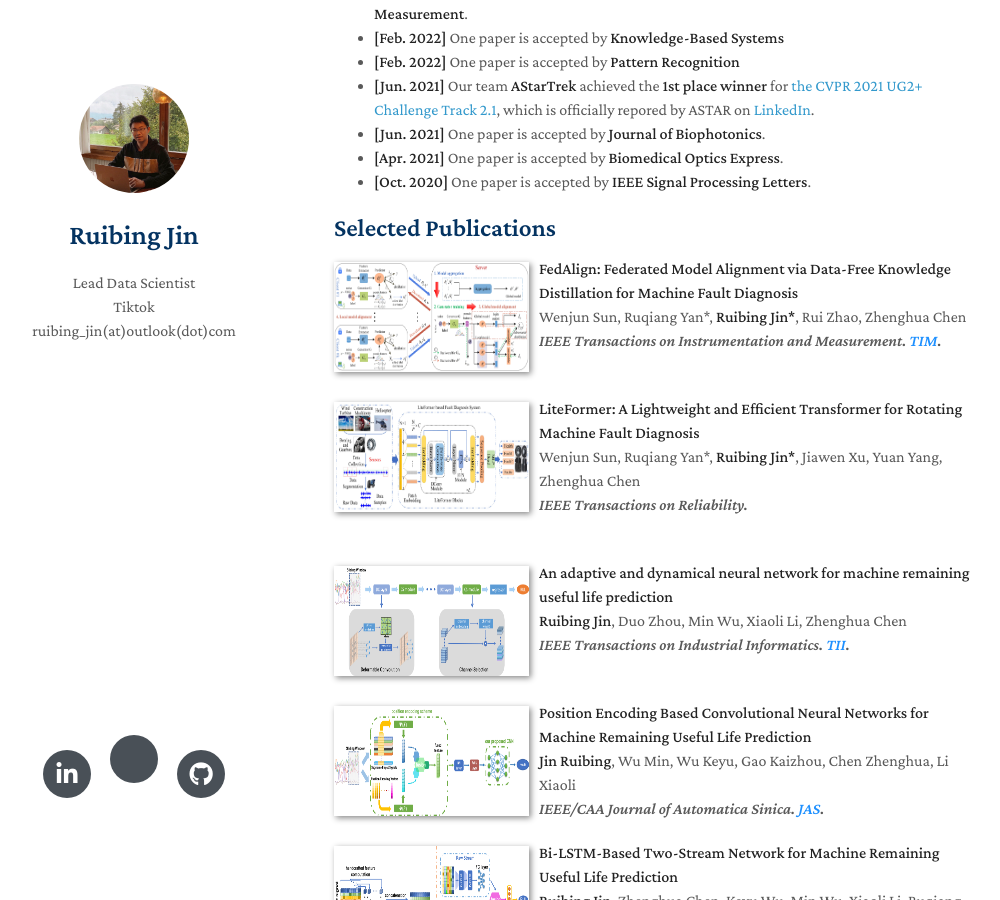
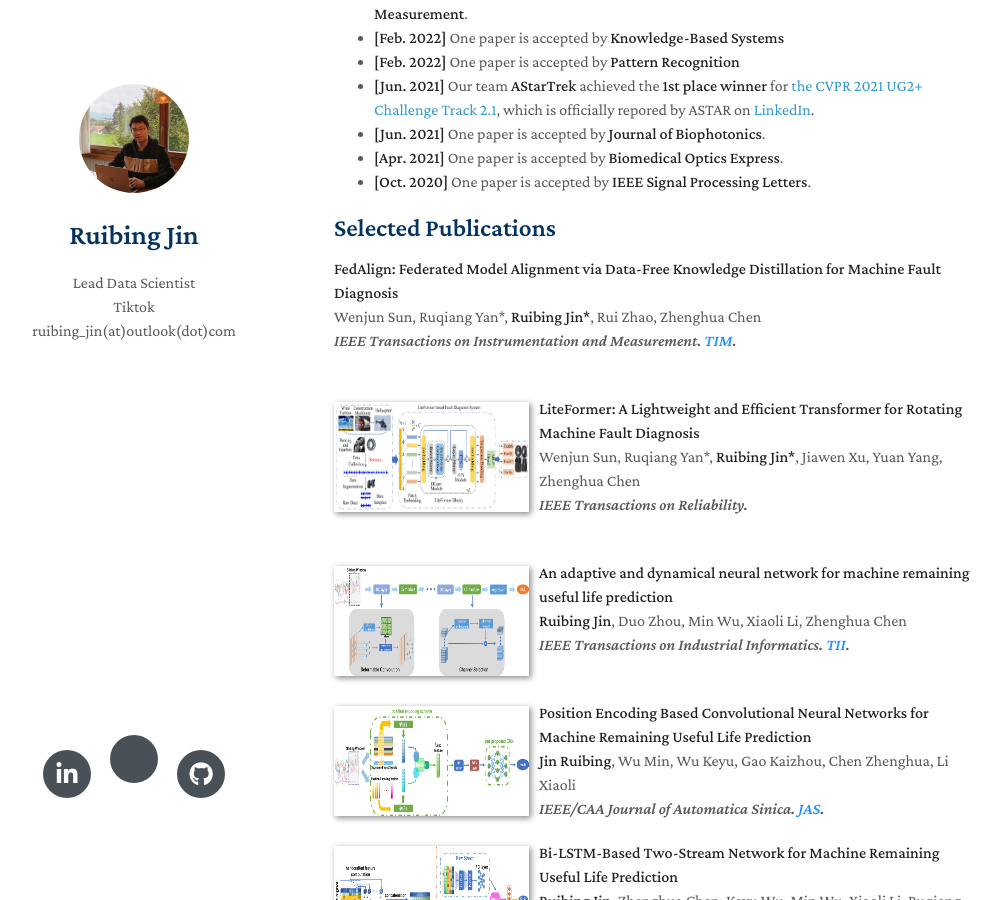
Before and after one commit to ruibing-jin/ruibing-jin.github.io, a Jekyll site: the page built from index.md, in a window 1280 px wide and 900 px high, scrolled down 1269 px. Shown: the whole window, without its empty margins (136-1136 px from the left). Built offline with Jekyll 4.4.1, drawn with Linux system fonts in a browser that asks for light colours; nearby versions of some CDN libraries; a style sheet for code colours, icons or effects is not loaded; our own code applies the rules of GitHub Pages for plain Markdown files.

Commit message:
Update index.md

```diff
--- a/index.md
+++ b/index.md
@@ -48,7 +48,6 @@ I am a reviewer of top-tier conferences and journals including CVPR, ICCV, ECCV,
 ## Selected Publications
 [comment]: <>
 <div class="paper">
-  <div class="teaser" style="float:left;width:30%;margin: 5px 10px 10px 0;"><img src="images/fedalign.png" height="110" style="box-shadow:2px 2px 6px #888888"/></div>
 <p><strong>FedAlign: Federated Model Alignment via Data-Free Knowledge Distillation for Machine Fault Diagnosis</strong>
 <br />
 Wenjun Sun, Ruqiang Yan*, <strong>Ruibing Jin*</strong>, Rui Zhao, Zhenghua Chen
```
